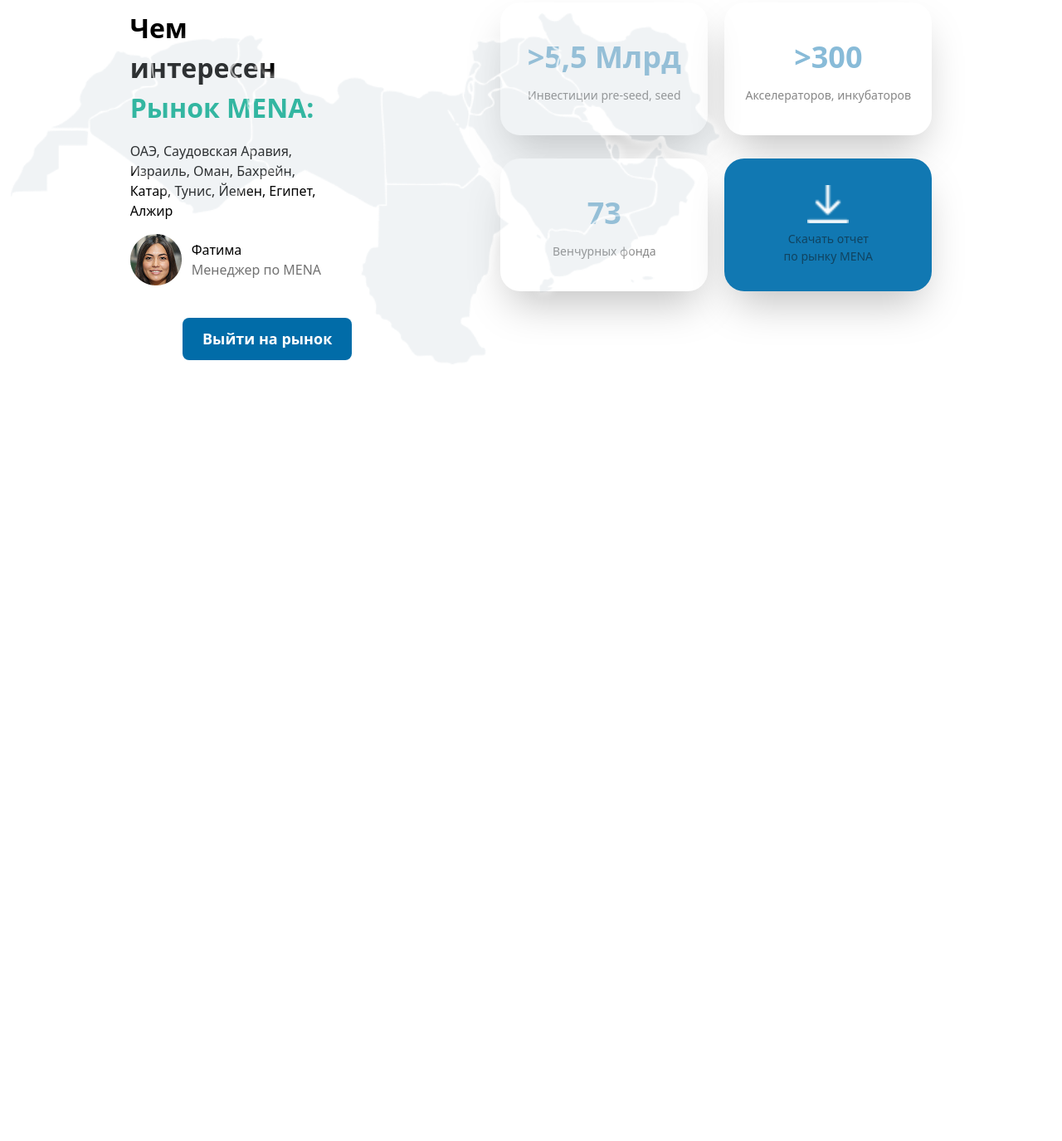
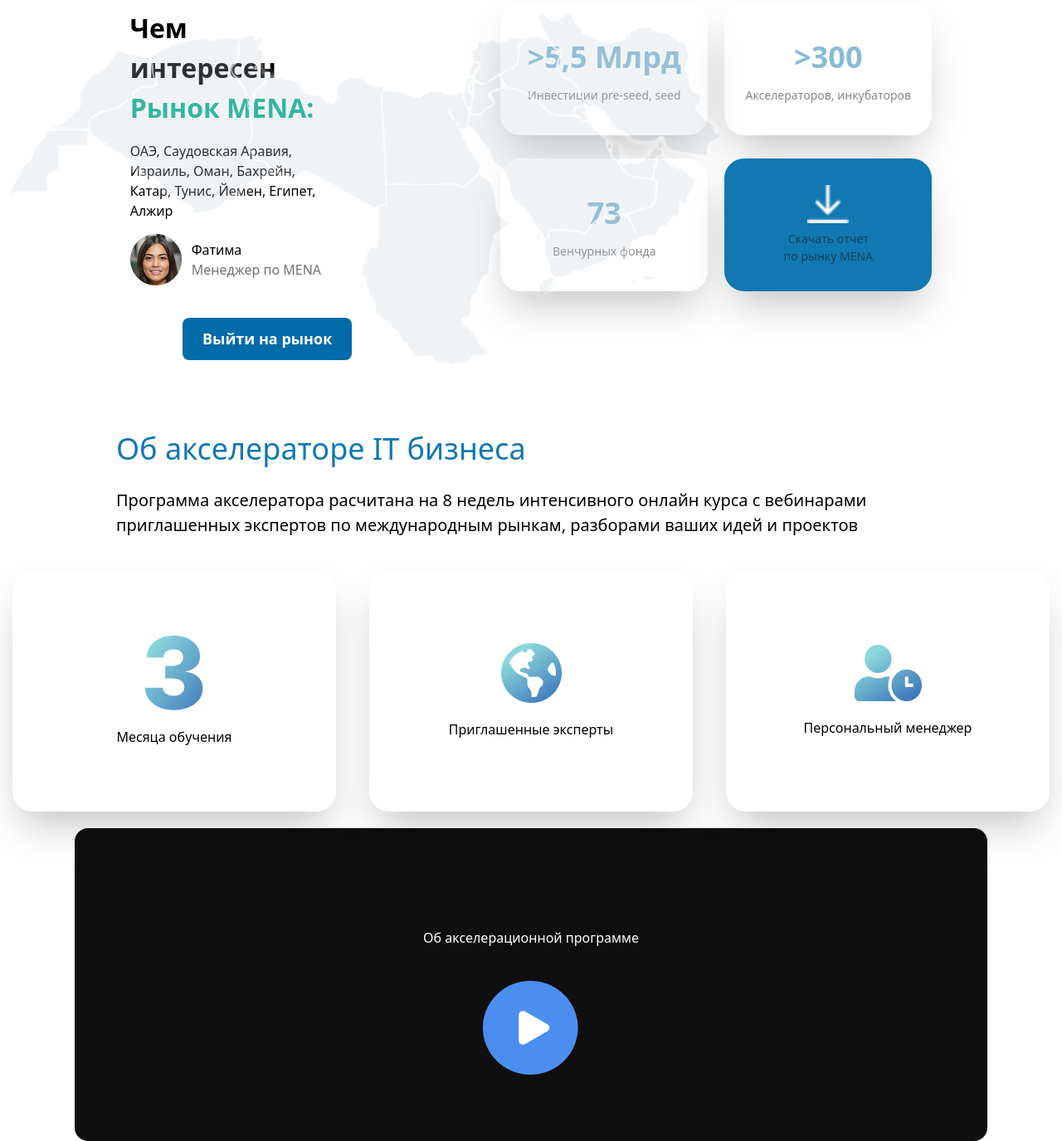
Before and after one commit to qurbonbobokov-ux/Examination, a website: page index.html in a window 1280 px wide. Shown: the part 3113-4488 px from the top of the page at 83% size. Before the commit the page ends 3565 px from the top, so only its background shows below. Drawn offline with Linux system fonts and the light colour scheme.

Commit message:
section7

```diff
--- a/index.html
+++ b/index.html
@@ -118,13 +118,15 @@
             Для кого мы?</h1>
         <div
             class="lg:flex-row items-center justify-center gap-6 md:flex-row flex-wrap md:justify-center md:items-center px-4 flex flex-col">
-            <div class="w-[370px] h-[268px] text-center text-wrap shadow-2xl rounded-3xl flex flex-col gap-2 bg-[#FFFFFF]">
+            <div
+                class="w-[370px] h-[268px] text-center text-wrap shadow-2xl rounded-3xl flex flex-col gap-2 bg-[#FFFFFF]">
                 <h1 class="font-bold font-[800] text-[80px] text-[#1178B280]">01</h1>
                 <h3 class="font-[600] text-[20px] font-bold">IT проекты на стадии идеи</h3>
                 <p class="font-[300] text-[16px] text-[#000000]">Для стартапов, которые планируют привлечь международные
                     инвестиции, протестировать спрос и запустить продукт</p>
             </div>
-            <div class="w-[370px] h-[268px] text-center text-wrap shadow-2xl rounded-3xl flex flex-col gap-2 bg-[#FFFFFF]">
+            <div
+                class="w-[370px] h-[268px] text-center text-wrap shadow-2xl rounded-3xl flex flex-col gap-2 bg-[#FFFFFF]">
                 <h1 class="font-bold font-[800] text-[80px] text-[#1178B280]">02</h1>
                 <h3 class="font-[600] text-[20px] font-bold">IT проекты на стадии идеи</h3>
                 <p class="font-[300] text-[16px] text-[#000000]">Для стартапов, которые планируют привлечь международные
@@ -164,7 +166,7 @@
         </div>
     </div>
     <!--section 6-->
-    <div class="mt-20">
+    <div class="mt-20 mb-20">
         <h1
             class="text-[#1178B2] text-[36px] mb-10 flex items-center justify-center lg:items-start lg:justify-start lg:pl-35 text-center">
             С какими рынками мы работаем?</h1>
@@ -236,10 +238,59 @@
             </div>
             <div
                 class="flex lg:ml-55  lg:justify-start pt-8 lg:items-start md:items-center md:justify-start items-center justify-center m-auto flex-grow lg:mt-0">
-                <button class="bg-[#016CA8] hover:bg-blue-700 text-white font-semibold py-3 px-6 rounded-lg text-[18px]">Выйти на рынок</button>
+                <button
+                    class="bg-[#016CA8] hover:bg-blue-700 text-white font-semibold py-3 px-6 rounded-lg text-[18px]">Выйти
+                    на рынок</button>
             </div>
         </div>
     </div>
+    <!--section 7-->
+    <div class="mt-20">
+        <div
+            class="lg:w-[80%] lg:ml-35 flex flex-col items-center justify-center lg:items-start lg:justify-start  lg:text-wrap text-center gap-5">
+            <h1 class="text-[#1178B2] text-[36px]  flex items-center justify-center lg:items-start lg:justify-start ">
+                Об акселераторе IT бизнеса</h1>
+            <p class=" text-[20px] text-[#000000] lg:text-start">Программа акселератора расчитана на 8 недель
+                интенсивного
+                онлайн курса с вебинарами приглашенных
+                экспертов по
+                международным рынкам, разборами ваших идей и проектов</p>
+        </div>
+        <div
+            class="mt-10 lg:flex-row md:flex-row lg:justify-center md:justify-center lg:items-center md:items-center lg:gap-10 md:gap-5 gap-2 flex flex-col">
+            <div
+                class=" w-[392px] lg:h-[290px] lg:w-[390px] md:h-[290px] md:w-[390px] shadow-2xl rounded-3xl flex flex-col items-center justify-center gap-5 bg-[#FFFFFF] p-6 ">
+                <div> <img src="./src/3.png" alt=""></div>
+                <h1 class="text-center">
+                    Месяца обучения
+                </h1>
+
+            </div>
+            <div
+                class="w-[392px] lg:h-[290px] lg:w-[390px] md:h-[290px] md:w-[390px] shadow-2xl rounded-3xl flex flex-col items-center justify-center gap-5 bg-[#FFFFFF] p-6">
+                <div><img src="./src/Vector (10).png" alt=""></div>
+                <h3 class="text-center">Приглашенные эксперты</h3>
+
+            </div>
+            <div
+                class="w-[392px] lg:h-[290px] lg:w-[390px] md:h-[290px] md:w-[390px] shadow-2xl rounded-3xl flex flex-col items-center justify-center gap-5 bg-[#FFFFFF] p-6">
+                <div>
+                    <img src="./src/Vector (11).png" alt="">
+                </div>
+                <h3 class="text-center">Персональный менеджер</h3>
+            </div>
+        </div>
+        <div
+            class="lg:w-[86%] md:w-[99%] m-auto  bg-[url(./dark.png)] bg-center bg-center bg-no-repeat bg-cover mt-5 rounded-2xl">
+            <div
+                class="flex flex-col items-center justify-center lg:items-center lg:justify-center text-wrap text-center p-20  gap-10">
+                <p class="text-white text-center mt-10 text-white">Об акселерационной программе</p>
+                <img src="./src/Group 839.png" alt="">
+            </div>
+
+        </div>
+    </div>
+
 </body>
 
 </html>
```
Also changed, not shown: src/3.png (added), src/Group 839.png (added), src/Vector (10).png (added), src/Vector (11).png (added), src/dark.png (added), src/output.css.
